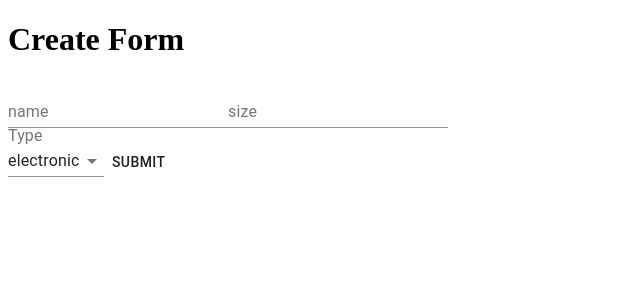
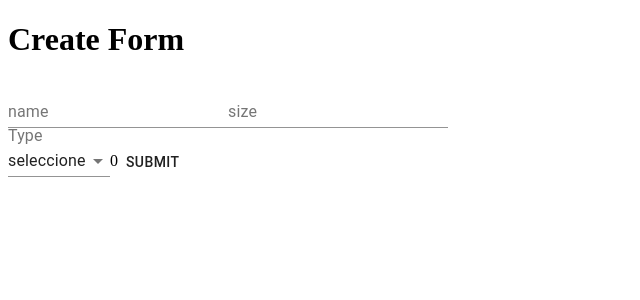
Before and after one commit to stefanygeraldine/store-app, a React (Create React App) app: page / in a window 1280 px wide. Shown: the top 300 px of the page, without its empty margins (0-640 px from the left). Built offline with nearby package versions, Linux system fonts and the light colour scheme.

Commit message:
describe: when the users submit the forms without values

```diff
--- a/src/form/Form.js
+++ b/src/form/Form.js
@@ -1,15 +1,36 @@
-import React from 'react'
+import React, {useState} from 'react'
 import TextField from '@material-ui/core/TextField'
 import Select from '@material-ui/core/Select'
 import InputLabel from '@material-ui/core/InputLabel'
+import FormHelperText from '@material-ui/core/FormHelperText'
 import Button from '@material-ui/core/Button'
 
-const Form = () => (
+const Form = () => {
+  const [errorText, setErrorText] = useState({
+    name: '',
+    size: '',
+    type: '',
+  })
+
+  const handleSubmit = e =>{
+    e.preventDefault()
+    const {name, size, type} = e.target.elements
+    if(!name.value){
+      setErrorText((prevProps)=>({...prevProps, name:' the name is required'}))
+    }
+    if(!size.value){
+      setErrorText((prevProps)=>({...prevProps, size:' the size is required'}))
+    }
+    if(!type.value){
+      setErrorText((prevProps)=>({...prevProps, type:' the type is required'}))
+    }
+  }
+  return (
     <>
       <h1>Create Form</h1>
-      <form  noValidate autoComplete="off">
-        <TextField  label="name" id="name" />
-        <TextField  label="size" id="size" />
+      <form onSubmit={handleSubmit}  noValidate autoComplete="off">
+        <TextField  label="name" id="name" helperText={errorText.name}/>
+        <TextField  label="size" id="size" helperText={errorText.size}/>
         <InputLabel htmlFor="type">Type</InputLabel>
         <Select
           native
@@ -18,14 +39,19 @@ const Form = () => (
             {id: "type"}
           }
         >
+          <option value="">seleccione</option>
           <option value="electronic">electronic</option>
           <option value="furniture">furniture</option>
           <option value="clothing">clothing</option>
         </Select>
-        <Button>Submit</Button>
+        {errorText.type.length &&
+        <FormHelperText>{errorText.type}</FormHelperText>
+        }
+        <Button type="submit">Submit</Button>
       </form>
     </>
   )
+}
 
 
 export default Form
```
Also changed, not shown: 1 other file (tests, documents, lock files or other folders).
